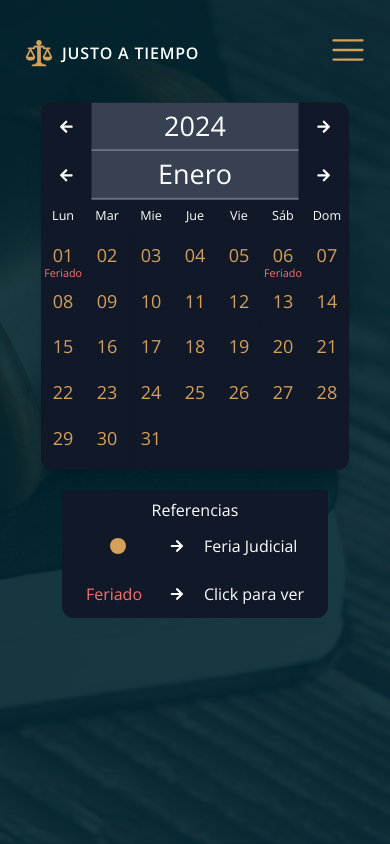
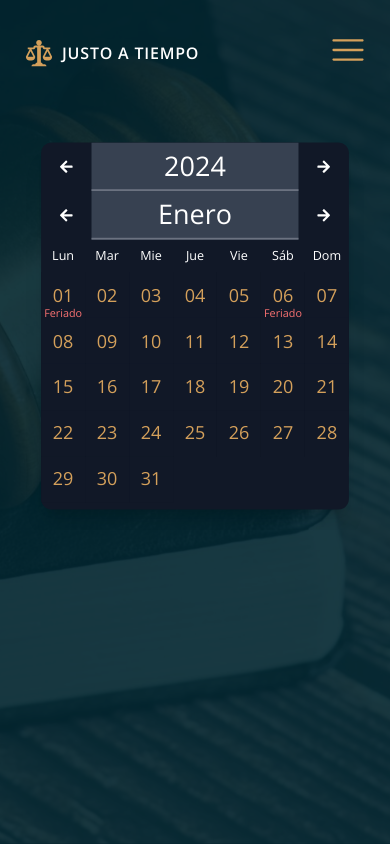
Before and after one commit to Dev-Santi/LegalDateNextjs, a Next.js app: page /calendario in a window 390 px wide. Built offline with nearby package versions, Linux system fonts and the light colour scheme.

Commit message:
menu en mobile ahora naranja y con animacion

```diff
--- a/src/app/calendario/page.tsx
+++ b/src/app/calendario/page.tsx
@@ -131,7 +131,7 @@ export default function page() {
 
     function Referencias() {
         return (
-            <div className='bg-gray-900 relative text-base md:text-xl flex flex-col rounded-xl rounded-t-none'>
+            <div className='bg-gray-900 hidden md:flex relative text-base md:text-xl flex-col rounded-xl rounded-t-none'>
                 {currentMonth.days.find((day) => {
                     return day.isJudicialVacation || day.holiday;
                 }) && <h2 className='text-center mt-2'>Referencias</h2>}
@@ -172,7 +172,7 @@ export default function page() {
     }
 
     return (
-        <main className='flex mt-2 md:mt-24 justify-center items-center flex-col text-white'>
+        <main className='flex mt-12 md:mt-24 justify-center items-center flex-col text-white'>
             <div className='min-w-[21rem] w-full scale-90 md:scale-100 md:w-[45rem] h-fit bg-gray-900 shadow-xl rounded-xl overflow-hidden pb-2'>
                 {/* Año */}
                 <div className='flex'>
--- a/src/app/layout.tsx
+++ b/src/app/layout.tsx
@@ -28,9 +28,9 @@ export default function RootLayout({ children }: { children: React.ReactNode })
     return (
         <html className='' lang='es'>
             <body className={openSans.className + ' overflow-x-hidden'}>
-                <div className='min-h-screen bg-[url("/bg.jpg")] md:bg-fixed bg-cover bg-bottom'>
-                    <div className='min-h-screen bg-[rgba(0,37,47,0.9)]'>
-                        <div className='max-w-[64rem] mx-auto px-6 pt-8'>
+                <div className='overflow-x-hidden min-h-screen bg-[url("/bg.jpg")] md:bg-fixed bg-cover bg-bottom'>
+                    <div className='overflow-x-hidden min-h-screen bg-[rgba(0,37,47,0.9)]'>
+                        <div className='overflow-x-hidden max-w-[64rem] mx-auto px-6 pt-8'>
                             <Navbar />
                             {children}
                         </div>
--- a/src/components/navbar/index.tsx
+++ b/src/components/navbar/index.tsx
@@ -21,20 +21,20 @@ export default function Navbar() {
                 <span className='text-orange text-3xl'>
                     <GoLaw />
                 </span>
-                <span className=' tracking-wider font-semibold'>JUSTO A TIEMPO</span>
+                <span className='tracking-wider font-semibold'>JUSTO A TIEMPO</span>
             </Link>
 
             {/* Mobile nav */}
 
             <div className='md:hidden'>
                 <button onClick={handleClick} className='relative z-20 text-4xl text-orange'>
-                    {!isMenuActive ? <RxHamburgerMenu /> : <VscClose />}
+                    {!isMenuActive ? <RxHamburgerMenu /> : <VscClose className='text-white' />}
                 </button>
 
                 <nav
                     className={
-                        'absolute z-10 bg-white text-black top-0 right-0 p-5 pt-24 text-center rounded-bl-xl ' +
-                        (isMenuActive ? 'block' : 'hidden')
+                        'absolute z-10 shadow-xl transition-all duration-[400ms] bg-orange text-white top-0 right-0 p-5 pt-24 text-center rounded-bl-xl ' +
+                        (isMenuActive ? 'top-0' : 'top-[-20rem]')
                     }
                 >
                     <ul className='flex flex-col gap-5 text-xl'>
@@ -62,13 +62,18 @@ export default function Navbar() {
             <nav className='hidden md:block'>
                 <ul className='flex gap-5 text-white tracking-wider uppercase'>
                     <li>
-                        <Link className={path == '/' ? 'text-gray-500' : 'hover:text-orange'} href='/'>
+                        <Link
+                            className={path == '/' ? 'text-gray-500' : 'hover:text-orange'}
+                            href='/'
+                        >
                             Inicio
                         </Link>
                     </li>
                     <li>
                         <Link
-                            className={path == '/calendario' ? 'text-gray-500' : 'hover:text-orange'}
+                            className={
+                                path == '/calendario' ? 'text-gray-500' : 'hover:text-orange'
+                            }
                             href='/calendario'
                         >
                             Calendario
@@ -76,7 +81,9 @@ export default function Navbar() {
                     </li>
                     <li>
                         <Link
-                            className={path == '/acerca-de' ? 'text-gray-500' : 'hover:text-orange'}
+                            className={
+                                path == '/acerca-de' ? 'text-gray-500' : 'hover:text-orange'
+                            }
                             href='/acerca-de'
                         >
                             Sobre la app
```
